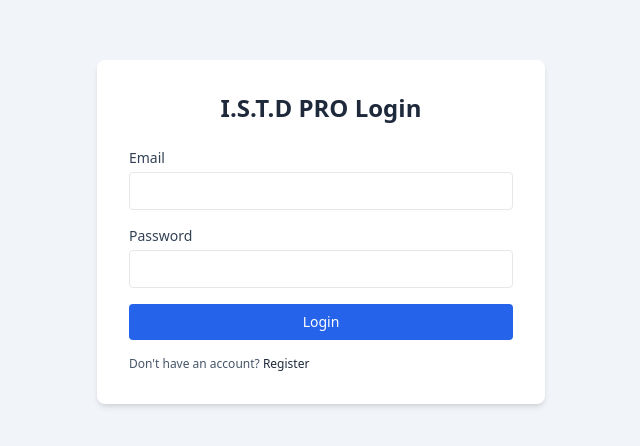
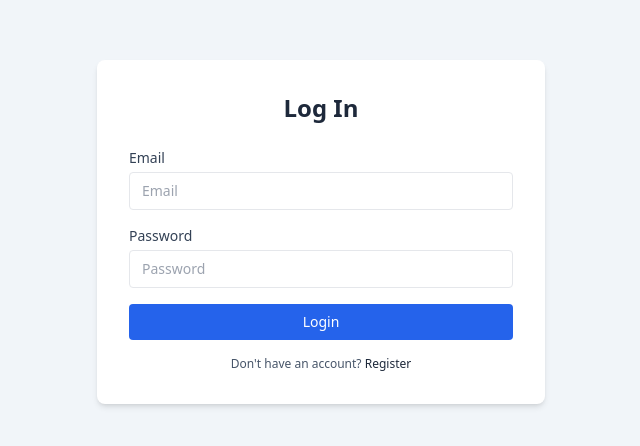
Before and after one commit to JuanSalda91/i.s.t.d-pro-client, a React (Vite) app: page /login in a window 1280 px wide. Shown: the part 168-614 px from the top of the page, without its empty margins (319-959 px from the left). Built offline with nearby package versions, Linux system fonts and the light colour scheme.

Commit message:
feat: placeholder for inputs added

```diff
--- a/src/pages/LoginPage.jsx
+++ b/src/pages/LoginPage.jsx
@@ -49,7 +49,7 @@ export default function LoginPage() {
     <div className="min-h-screen flex items-center justify-center bg-slate-100">
       <div className="w-full max-w-md bg-white shadow-md rounded-lg p-8">
         <h1 className="text-2xl font-semibold mb-6 text-center text-slate-800">
-          I.S.T.D PRO Login
+          Log In
         </h1>
 
         {error && (
@@ -68,6 +68,7 @@ export default function LoginPage() {
               className="w-full border rounded px-3 py-2 text-sm focus:outline-none focus:ring focus:ring-blue-200"
               value={email}
               onChange={(e) => setEmail(e.target.value)}
+              placeholder="Email"
               required
               autoComplete="email"
             />
@@ -82,6 +83,7 @@ export default function LoginPage() {
               className="w-full border rounded px-3 py-2 text-sm focus:outline-none focus:ring focus:ring-blue-200"
               value={password}
               onChange={(e) => setPassword(e.target.value)}
+              placeholder="Password"
               required
               autoComplete="current-password"
             />
@@ -94,7 +96,7 @@ export default function LoginPage() {
           >
             {submitting ? "Logging in..." : "Login"}
           </button>
-          <p className="mt-4 text-xs text-slate-600">
+          <p className="mt-4 text-xs text-slate-600 text-center">
             Don&apos;t have an account?{" "}
             <Link
               to="/register"
```
